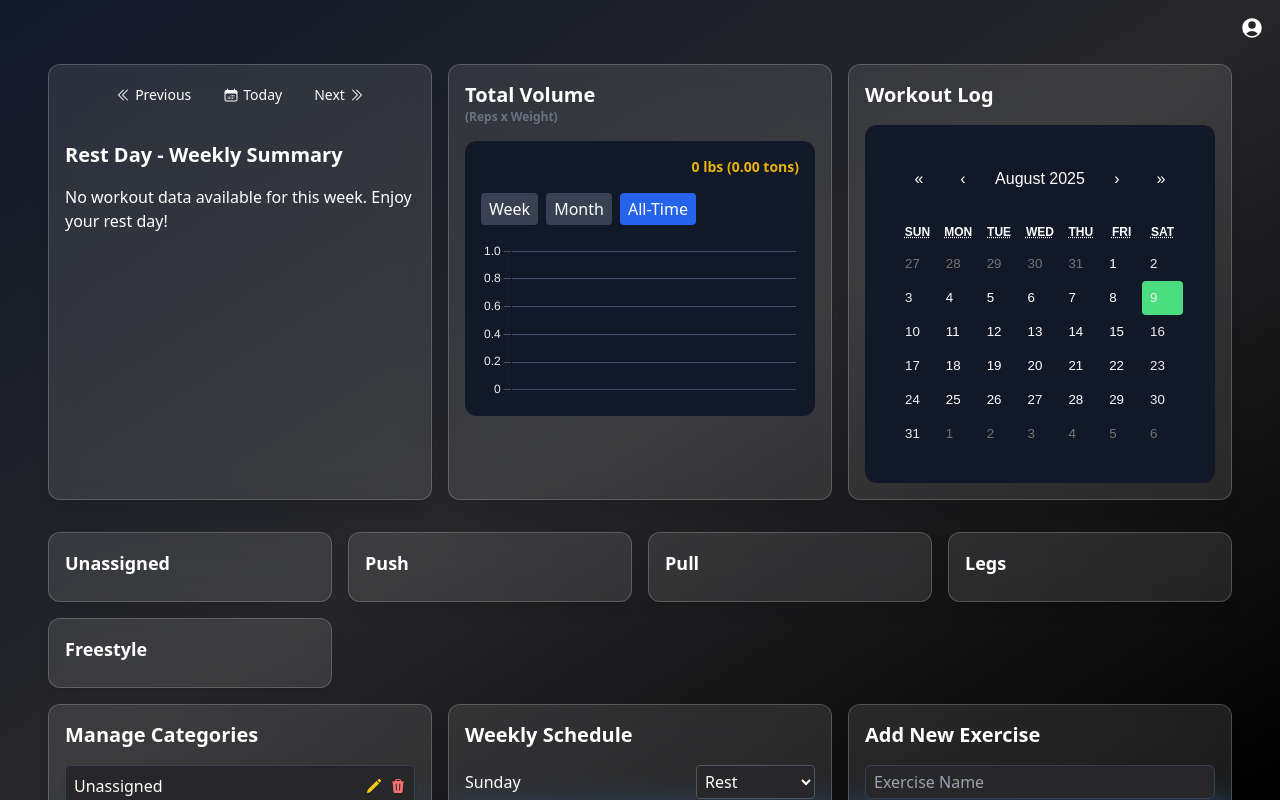
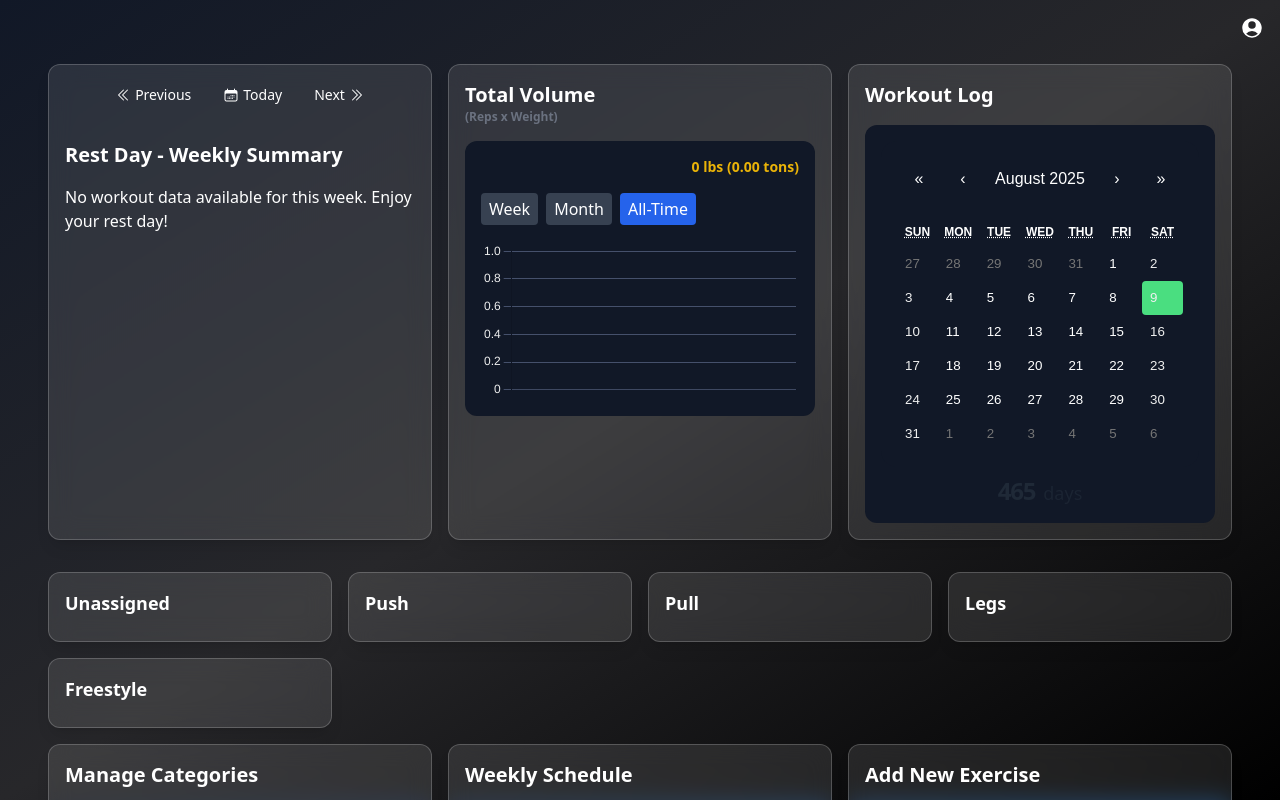
Before and after one commit to BrascoMarketing/Kevin-s-React-App-Tracker, a React (Vite) app: page / in a window 1280 px wide. Shown: the top 800 px of the page. Built offline with nearby package versions, Linux system fonts and the light colour scheme.

Commit message:
Moved countdown date to the calendar panel from the progress ring

```diff
--- a/src/components/CalendarPanel.jsx
+++ b/src/components/CalendarPanel.jsx
@@ -3,6 +3,11 @@ import 'react-calendar/dist/Calendar.css';
 
 export default function CalendarPanel({ viewedDate, setViewedDate, logs }) {
   const loggedDates = [...new Set(logs.map(log => new Date(log.date).toDateString()))];
+
+  // Days left to November 18, 2026 (based on the selected viewedDate)
+  const targetDate = new Date('2026-11-18');
+  const msLeft = targetDate - viewedDate;
+  const daysLeft = Math.max(0, Math.floor(msLeft / (1000 * 60 * 60 * 24)));
 
   return (
     <div className="bg-gray-900 text-white rounded-xl p-4">
@@ -26,6 +31,16 @@ export default function CalendarPanel({ viewedDate, setViewedDate, logs }) {
           }}
         />
       </div>
+
+      {/* Creative countdown displayed directly below the calendar */}
+      <div className="mt-0 text-center">
+        <div className="mt-2 flex items-baseline justify-center gap-2">
+          <span className="text-2xl font-black text-gray-800 tracking-tighter">
+            {daysLeft}
+          </span>
+          <span className="text-lg font-medium text-gray-800/70">days</span>
+        </div>
+      </div>
     </div>
   );
 }
--- a/src/components/DailyProgressRing.jsx
+++ b/src/components/DailyProgressRing.jsx
@@ -39,11 +39,6 @@ export default function DailyProgressRing({ targetSets, loggedSets, exerciseLogs
     plugins: { tooltip: { enabled: false } },
   };
 
-  // Countdown
-  const targetDate = new Date('2026-11-18');
-  const msLeft = targetDate - viewedDate;
-  const daysLeft = Math.max(0, Math.floor(msLeft / (1000 * 60 * 60 * 24)));
-
   return (
     <div className="relative w-45 h-45 block m-auto">
       <Doughnut data={data} options={options} className={`${isOverAchieved ? 'animate-pulse' : ''}`} />
@@ -59,15 +54,6 @@ export default function DailyProgressRing({ targetSets, loggedSets, exerciseLogs
           </span>
         </div>
 
-        {/* Creative countdown - clean, centered, and non-disruptive */}
-        <div className="mt-8 text-center text-white">
-          <div className="mt-3 flex items-baseline justify-center gap-2">
-            <span className="text-3xl font-black text-neutral-800 tracking-tighter">
-              {daysLeft}
-            </span>
-            <span className="text-xl font-medium text-neutral-800">days</span>
-          </div>
-        </div>
       </div>
     </div>
   );
```
Lines whose indentation alone changed are shown as unchanged.
